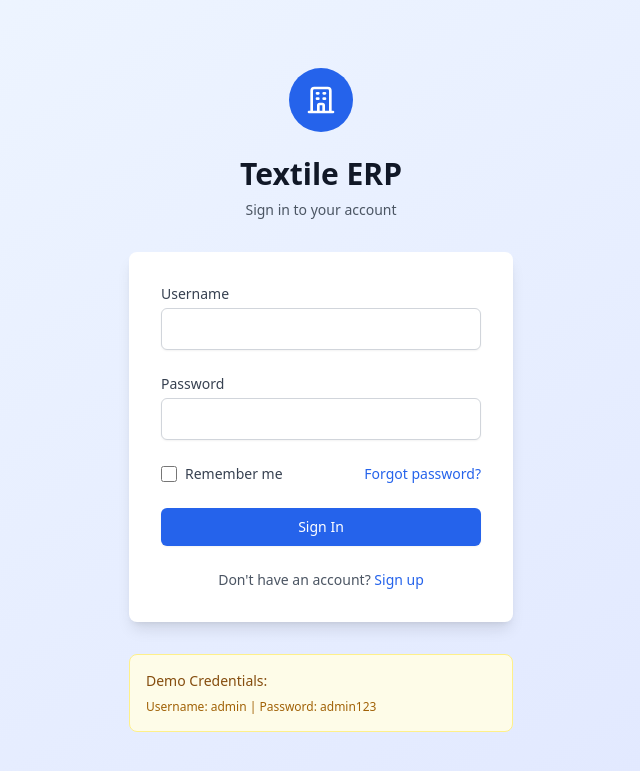
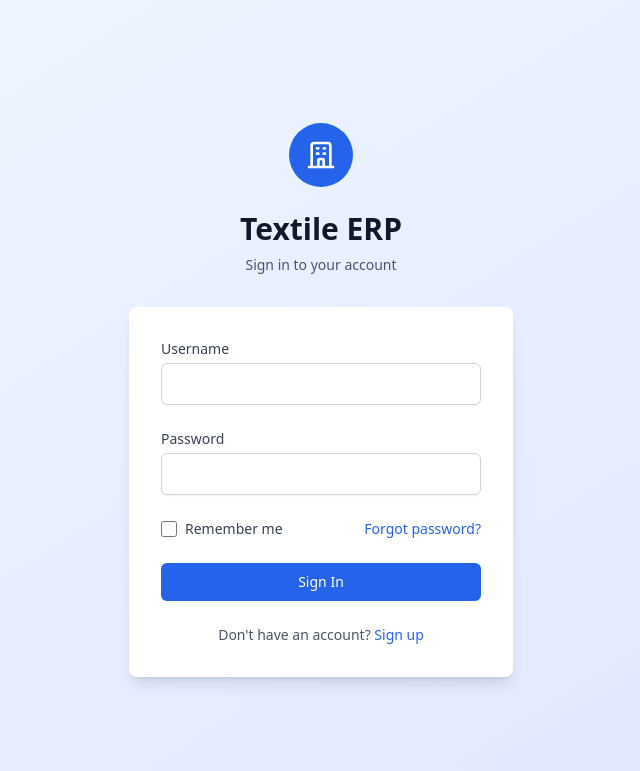
Before and after one commit to pc0riginal/textile, a FastAPI app: page / in a window 1280 px wide. Shown: the top 771 px of the page, without its empty margins (319-959 px from the left). Run offline with FastAPI, Linux system fonts and the light colour scheme; some libraries are stand-ins or nearby versions.

Commit message:
remove demo cred from UI

```diff
--- a/app/templates/auth/login.html
+++ b/app/templates/auth/login.html
@@ -66,12 +66,6 @@
                 </p>
             </div>
         </div>
-
-        <!-- Demo Credentials -->
-        <div class="bg-yellow-50 border border-yellow-200 rounded-lg p-4">
-            <h3 class="text-sm font-medium text-yellow-800 mb-2">Demo Credentials:</h3>
-            <p class="text-xs text-yellow-700">Username: admin | Password: admin123</p>
-        </div>
     </div>
 </body>
 </html>
```
Also changed, not shown: 1 other file.
